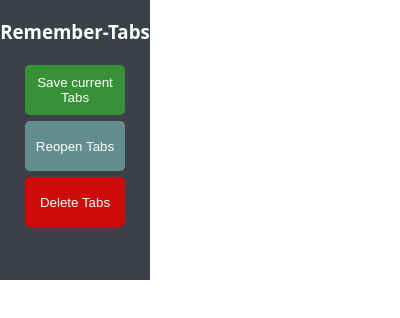
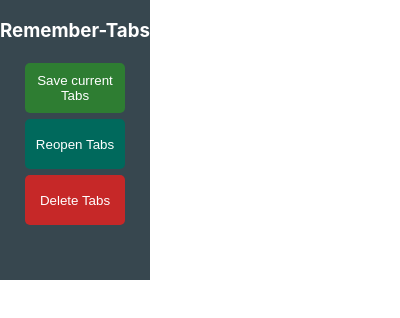
Before and after one commit to LimbersMay/remember-tabs-chrome-extension, a browser extension: page popup.html in a window 400 px wide. Drawn offline with Linux system fonts and the light colour scheme.

Commit message:
se cambiaron los colores de la extensión

```diff
--- a/styles/style.css
+++ b/styles/style.css
@@ -2,11 +2,11 @@ body {
     margin: 0px;
     padding: 0px;
     box-sizing: border-box;
-    font-family: system-ui, -apple-system, BlinkMacSystemFont, 'Segoe UI', Roboto, Oxygen, Ubuntu, Cantarell, 'Open Sans', 'Helvetica Neue', sans-serif;
+    font-family: -apple-system, BlinkMacSystemFont, 'Segoe UI', Roboto, Oxygen, Ubuntu, Cantarell, 'Open Sans', 'Helvetica Neue', sans-serif;
 }
 
 .main__container {
-    background-color: #3C4048;
+    background-color: #37474F;
     width: 150px;
     height: 280px;
 
@@ -32,27 +32,27 @@ button {
 }
 
 #save_tabs_btn {
-    background-color: #379237;
+    background-color: #2E7D32;
 }
 
 #restore_tabs_btn {
-    background-color: #628E90;
+    background-color: #00695C;
 }
 
 #remove_tabs_btn {
-    background-color: #CF0A0A;
+    background-color: #C62828;
 }
 
 #save_tabs_btn:hover {
-    background-color: #2a6a2a;
+    background-color: #2a692d;
+}
+
+#restore_tabs_btn:hover {
+    background-color: #005a4f;
 }
 
 #remove_tabs_btn:hover {
-    background-color: #af1111;
-}
-
-#restore_tabs_btn:hover {
-    background-color: #4d7a7d;
+    background-color: #b71c1c;
 }
 
 /* MESSAGES */
```
